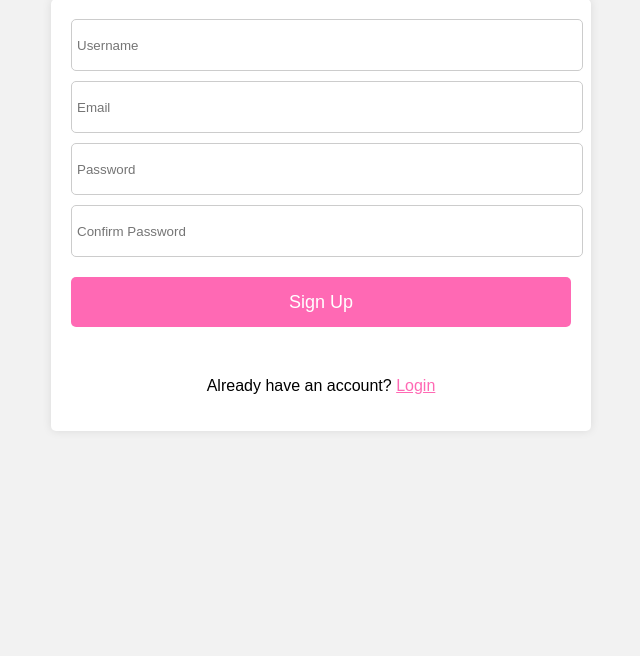
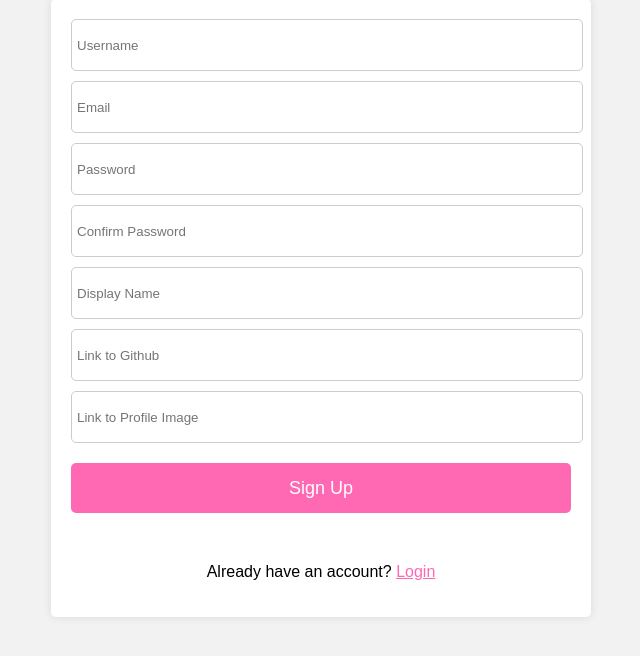
Before and after one commit to Ultimate-Teapot/Ultimate-Teapot, a Django app: page /main/signup in a window 1280 px wide. Shown: the part 117-773 px from the top of the page, without its empty margins (319-959 px from the left). Run offline with Django 4.2, Linux system fonts and the light colour scheme.

Commit message:
Changed Profile model, now matches the spec. Trying to refactor the URLs using author id but is currently broken.

```diff
--- a/UltimateTeapot/main/urls.py
+++ b/UltimateTeapot/main/urls.py
@@ -10,6 +10,6 @@ urlpatterns = [
   #path('', views.index, name='index'),
   path('posts/', views.posts, name='posts'),
   path('authors/', views.authors, name='authors'),
-  path('authors/<str:username>', views.profile, name='profile'),
+  path('authors/<str:id>', views.profile, name='profile'),
   path('inbox/', views.inbox, name='inbox'),
 ]
--- a/UltimateTeapot/main/views.py
+++ b/UltimateTeapot/main/views.py
@@ -1,3 +1,5 @@
+import uuid
+
 from django.contrib.auth import authenticate, login
 from django.shortcuts import render, redirect
 from django.contrib.auth.models import User, auth
@@ -16,10 +18,20 @@ def index(request):
 
 def signup(request):
     if request.method == 'POST':
+        host = request.get_host()
+        uniqueID = uuid.uuid4()
+        authorID = "http//" + host + "/main/authors/" + str(uniqueID)
+
+        # For the User class
         username = request.POST['username']
         email = request.POST['email']
         password = request.POST['password']
         confirmpassword = request.POST['confirmpassword']
+
+        # For the Profile class
+        display_name = request.POST['displayName']
+        github = request.POST["github"]
+        profile_image = request.POST["profileImage"]
 
         if password == confirmpassword:
             if User.objects.filter(email=email).exists():
@@ -36,7 +48,15 @@ def signup(request):
 
                 #create a Profile object for the new user
                 user_model = User.objects.get(username=username)
-                new_profile = Profile.objects.create(user=user_model)
+                new_profile = Profile.objects.create(
+                    user=user_model,
+                    id=authorID,
+                    url=authorID,
+                    host="http//"+host+"/",
+                    displayName=display_name,
+                    github=github,
+                    profileImage=profile_image
+                )
                 new_profile.save()
                 return redirect('login')
 
@@ -112,10 +132,11 @@ def authors(request):
 
     return render(request, 'authors.html', {"authors":author_list})
 
-def profile(request, username):
+def profile(request, id):
     if request.user.is_authenticated:
-        user = User.objects.get(username=username)
-        profile = Profile.objects.get(user=user)
+        # user = User.objects.get(username=username)
+        uri = request.build_absolute_uri()
+        profile = Profile.objects.get(id=uri)
 
         if request.method == "POST":
             current_user = request.user.profile
--- a/UltimateTeapot/templates/authors.html
+++ b/UltimateTeapot/templates/authors.html
@@ -7,7 +7,7 @@
 {% if authors %}
     {% for author in authors %}
 
-        <a href="{% url 'profile' author.user.username %}">Username: @{{ author.user.username }}</a>
+        <a href="{{ author.user.profile.id }}">Username: @{{ author.user.username }}</a>
         <br/>
         {% comment %} <a href="{% url 'main/authors' author.user.username %}" >Join Hood</a> {% endcomment %}
     {% endfor %}
--- a/UltimateTeapot/templates/navbar.html
+++ b/UltimateTeapot/templates/navbar.html
@@ -13,7 +13,7 @@
 
         </ul>
         {% if user.is_authenticated %}
-        <a href="{% url 'profile' username=user.username%}">Friends</a>
+        <a href="{{ user.profile.id }}">Friends</a>
         <a href="{% url 'authors' %}">Authors</a>
         <a href="{% url 'logout' %}"> Log Out</a>
         {% endif %}
@@ -22,7 +22,7 @@
           {% if user.is_authenticated %}
           <li class="nav-item">
             <a class="nav-link"
-              href="{% url 'profile' request.user.username  %}">My Profile</a>
+              href="{{ user.profile.id }}">My Profile</a>
           </li>
           {% endif %}
 
--- a/UltimateTeapot/templates/profile.html
+++ b/UltimateTeapot/templates/profile.html
@@ -3,7 +3,8 @@
 {% block content %}
 
 {% if profile %}
-    <h1>{{ profile.user.username }}'s Profile</h1>
+    <h1>{{ profile.displayName }}'s Profile</h1>
+    <p>Github: {{ profile.github }}</p>
     <strong>{{ profile.followers.all|length }} Followers</strong></br>
     {% for follower in profile.followers.all %}
         <a href="{% url 'profile' follower.user.username %}">@{{ follower }}</a><br/>
--- a/UltimateTeapot/templates/signup.html
+++ b/UltimateTeapot/templates/signup.html
@@ -64,6 +64,11 @@
       <input type="email" name="email" placeholder="Email">
       <input type="password" name="password" placeholder="Password">
       <input type="password" name="confirmpassword" placeholder="Confirm Password">
+
+      <input type="text" name="displayName" placeholder="Display Name">
+      <input type="url" name="github" placeholder="Link to Github">
+      <input type="url" name="profileImage" placeholder="Link to Profile Image">
+
       <button type="submit">Sign Up</button>
       <div class="text-center mt-5">
         <p>Already have an account? <a href="{% url 'login' %}">Login</a></p>
```
Also changed, not shown: UltimateTeapot/main/models.py (+8 -0 lines), UltimateTeapot/main/migrations/0007_profile_displayname_profile_github_profile_host_and_more.py (added).
